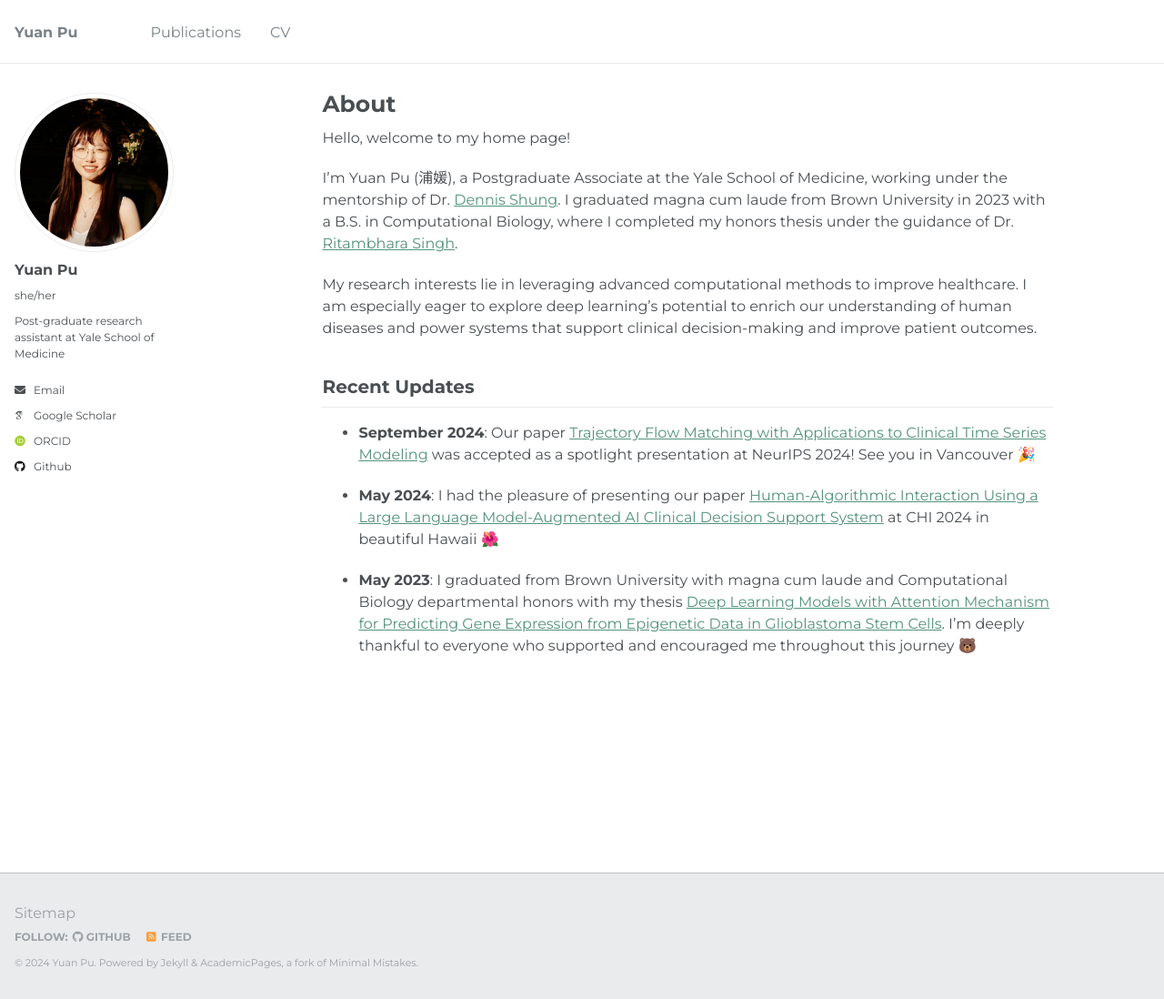
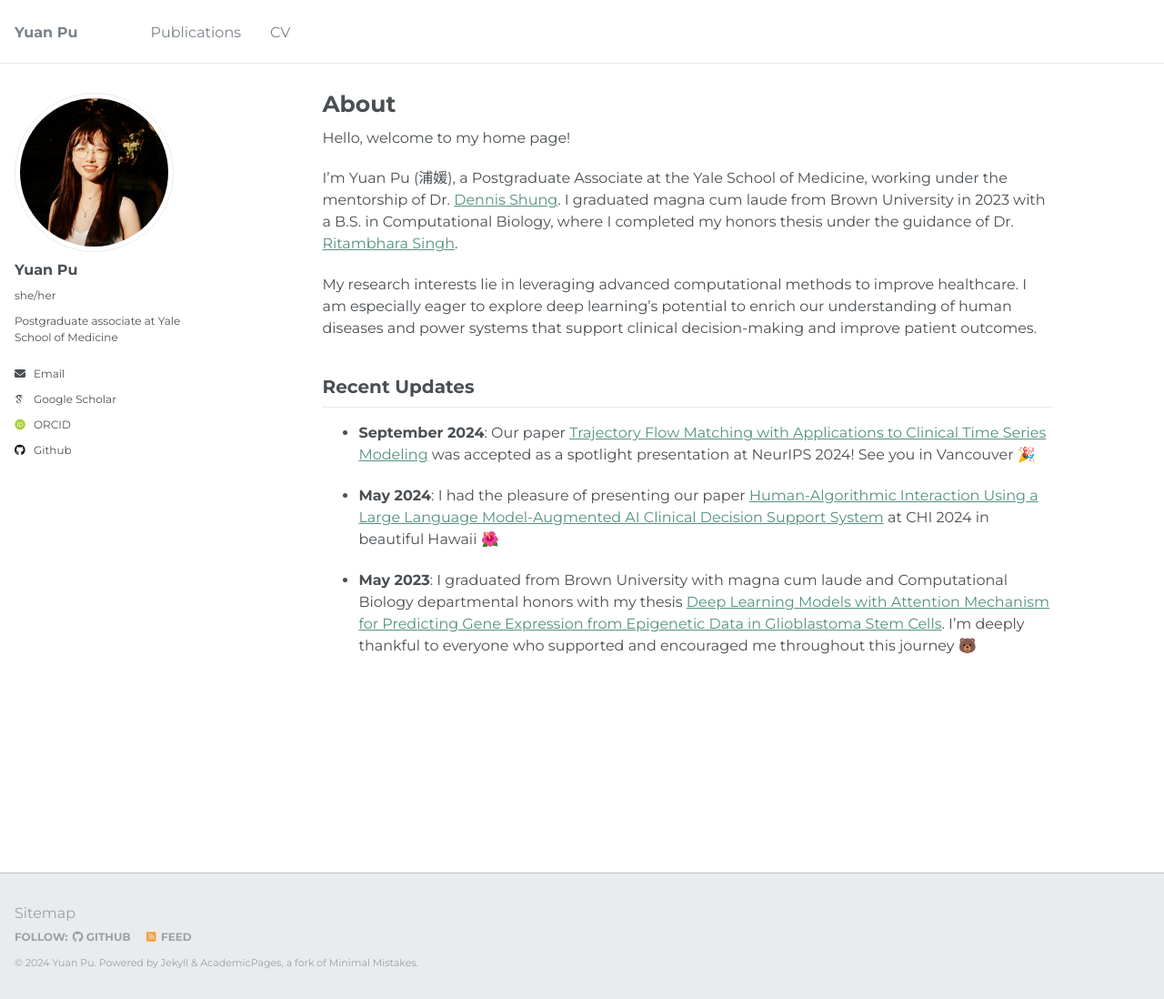
Before and after one commit to yuan-pu/yuan-pu_academicPages, a Jekyll site: the page built from _pages/about.md, in a window 1280 px wide and 1098 px high. Shown: the whole window at 91% size. Built offline with Jekyll 4.4.1, drawn with Linux system fonts in a browser that asks for light colours; some web fonts are replaced.

Commit message:
Update _config.yml

```diff
--- a/_config.yml
+++ b/_config.yml
@@ -24,7 +24,7 @@ author:
   avatar           : "profile.png"
   name             : "Yuan Pu"
   pronouns         : "she/her" # example: "she/her"
-  bio              : "Post-graduate research assistant at Yale School of Medicine"
+  bio              : "Postgraduate associate at Yale School of Medicine"
   location         : # "New Haven, CT"
   employer         : # "Yale School of Medicine"
   uri              : # URL
```
